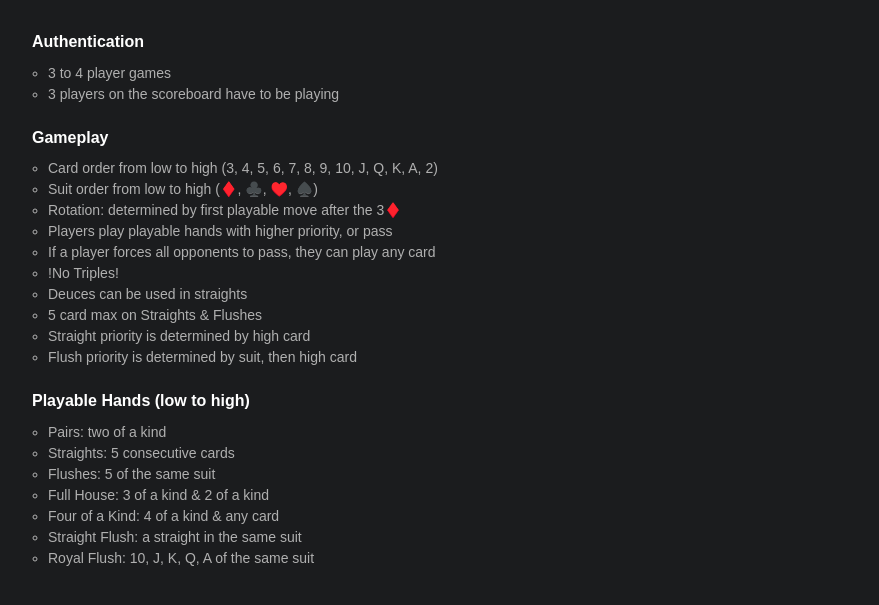
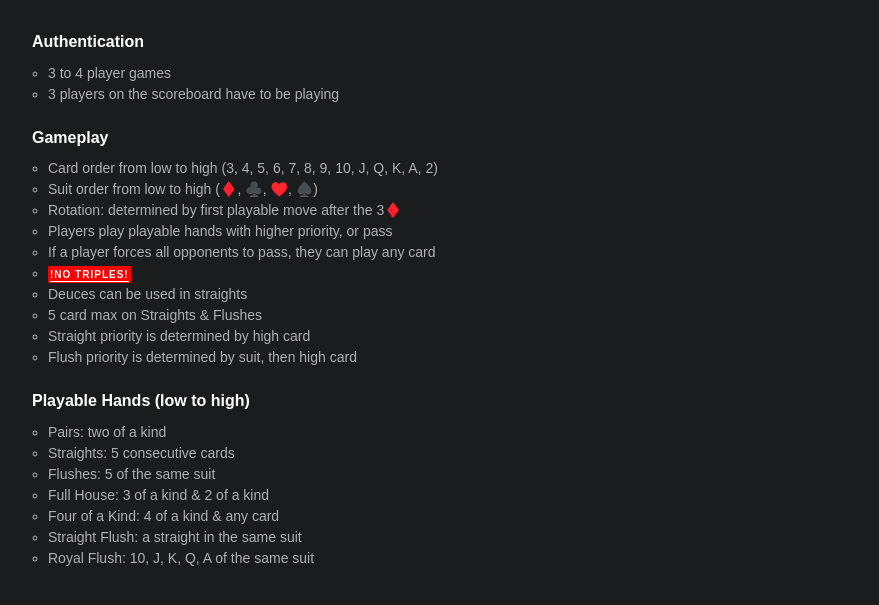
Before and after one commit to yeebonics/deuces, a plain HTML site: page index.html in a window 1280 px wide. Both pictures are taken after a click on the item "Rules". Shown: the part 173-778 px from the top of the page, without its empty margins (398-1277 px from the left). Drawn offline with Linux system fonts and the light colour scheme; files that its build step writes are made by us from their sources.

Commit message:
Add files via upload

```diff
--- a/assets/main.css
+++ b/assets/main.css
@@ -188,21 +188,45 @@ td {
   margin-bottom: 12px;
 }
 
-.section-title {
+#rules .section-title {
   color: white;
   font-size: 16px;
   font-weight: 600;
   line-height: 2.6;
 }
 
-.rule-list {
+#rules .rule-list {
   color: #B0B0B0;
   margin-left: 16px;
 }
 
-.rule-list li {
+#rules .rule-list li {
   list-style-type: circle;
   line-height: 1.5;
+}
+
+#rules .emphasis {
+  padding: 3px 2px;
+  background: red;
+  font-weight: 900;
+  font-size: 10px;
+  letter-spacing: 1px;
+  color: white;
+  text-transform: uppercase;
+  border-radius: 1px;
+  position: relative;
+}
+
+#rules .emphasis:after {
+  content: '';
+  position: absolute;
+  left: 0;
+  display: inline-block;
+  height: 1em;
+  width: 95%;
+  border-bottom: 1px solid white;
+  margin-top: 8px;
+  margin-left: 2px;
 }
 
 @media (max-width: 640px) {
```
